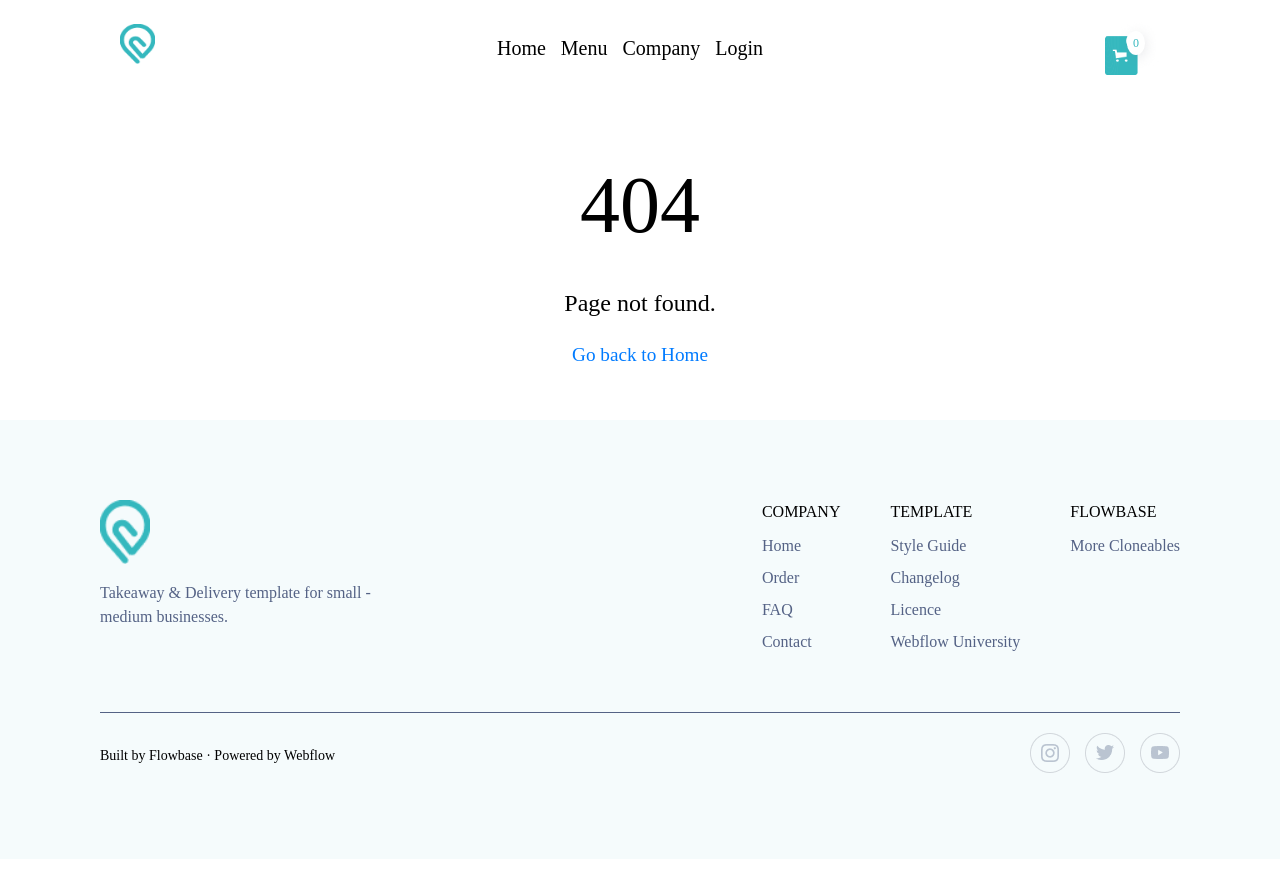
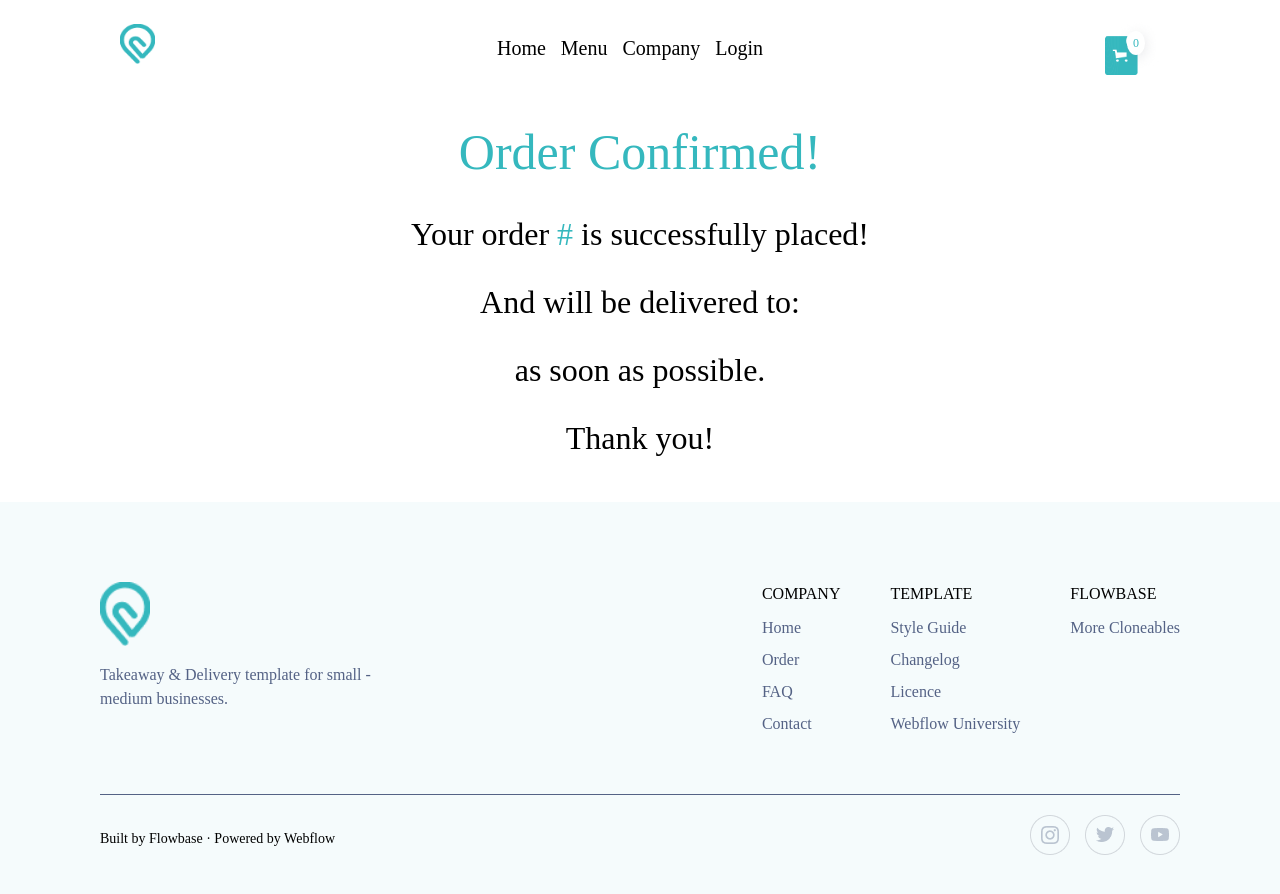
Before and after one commit to yulia-gomb/react-homeworks, a React (Vite) app: page /order-confirmation in a window 1280 px wide. Shown: the top 894 px of the page. Before the commit the page ends 859 px from the top, so only its background shows below. Built offline with nearby package versions, Linux system fonts and the light colour scheme.

Commit message:
feat-09: add order confirmation after placing the order

```diff
--- a/src/App.tsx
+++ b/src/App.tsx
@@ -10,6 +10,7 @@ import { selectCartCount } from "./store/cartSlice";
 import { useAppSelector } from "./store/hooks";
 import OrderPage from "./pages/orderPage/OrderPage";
 import ProtectedRoute from "./pages/ProtectedRoute";
+import OrderConfirmationPage from "./pages/orderConfirmationPage/OrderConfirmationPage";
 
 
 const App = () => {
@@ -26,6 +27,7 @@ const App = () => {
                     <Route element={<ProtectedRoute />}>
                         <Route path="/order" element={<OrderPage />} />
                     </Route>
+                    <Route path="/order-confirmation" element={<OrderConfirmationPage />} />
                     <Route path="*" element={<NotFoundPage />} />
                 </Routes>
             </main>
--- a/src/components/button/Button.css
+++ b/src/components/button/Button.css
@@ -10,8 +10,17 @@
     color: var(--color-white);
 }
 
+.button.primary:hover {
+    background-color: #546285;
+}
+
 .button.secondary {
     background-color: transparent;
     color: var(--color-black);
     border: 1px solid var(--color-grey);
 }
+
+.button.secondary:hover {
+    background-color: #546285;
+    color: var(--color-white);
+}
--- /dev/null
+++ b/src/pages/orderConfirmationPage/OrderConfirmationPage.css
@@ -0,0 +1,21 @@
+.confirmation-page {
+    text-align: center;
+    padding: 20px;
+}
+
+.confirmation-page h1 {
+    color: var(--color-blue);
+    font-size: 50px;
+    margin-bottom: 20px;
+}
+
+.confirmation-page p {
+    font-size: 2rem;
+    margin-bottom: 20px;
+}
+
+.confirmation-page span {
+    color: var(--color-blue);
+    font-size: 2rem;
+    margin-bottom: 20px;
+}
--- /dev/null
+++ b/src/pages/orderConfirmationPage/OrderConfirmationPage.tsx
@@ -0,0 +1,21 @@
+import './OrderConfirmationPage.css';
+import { useLocation } from "react-router-dom";
+
+
+const OrderConfirmationPage = () => {
+    const location = useLocation();
+    const { orderId, deliveryAddress } = location.state || {};
+
+    return (
+        <div className="confirmation-page">
+            <h1>Order Confirmed!</h1>
+            <p>Your order <span>#{orderId}</span> is successfully placed!</p>
+            <p>And will be delivered to:</p>
+            <span>{deliveryAddress}</span>
+            <p>as soon as possible.</p>
+            <p>Thank you!</p>
+        </div>
+    );
+};
+
+export default OrderConfirmationPage;
--- a/src/pages/orderPage/OrderPage.tsx
+++ b/src/pages/orderPage/OrderPage.tsx
@@ -1,7 +1,7 @@
 import './OrderPage.css';
 import { useSelector, useDispatch } from 'react-redux';
 import { RootState } from '../../store/store';
-import { removeFromCart, updateQuantity } from "../../store/cartSlice";
+import { removeFromCart, updateQuantity, clearCart } from "../../store/cartSlice";
 import Button from "../../components/button/Button";
 import React, { useState } from "react";
 import { useNavigate } from "react-router-dom";
@@ -11,8 +11,8 @@ const OrderPage = () => {
     const cartItems = useSelector((state: RootState) => state.cart.items);
     const [formData, setFormData] = useState({ street: '', house: '' });
     const [errors, setErrors] = useState({ street: '', house: '' });
-
     const dispatch = useDispatch();
+    const navigate = useNavigate();
 
     const handleQuantityChange = (id: string, quantity: number) => {
         dispatch(updateQuantity({ id, quantity }));
@@ -51,13 +51,17 @@ const OrderPage = () => {
         setErrors(newErrors);
 
         if (formIsValid) {
-            console.log('Order submitted:', formData);
-            alert("Order submitted successfully!");
-            setFormData({ street: '', house: '' });
+            const orderId = Math.floor(100000 + Math.random() * 900000);
+            dispatch(clearCart());
+            navigate("/order-confirmation", {
+                state: {
+                    orderId,
+                    deliveryAddress: `${formData.street}, ${formData.house}`,
+                },
+            });
         }
     };
 
-    const navigate = useNavigate();
     const handlePlaceAnOrderClick = (): void => {
         navigate("/menu");
     };
@@ -67,12 +71,11 @@ const OrderPage = () => {
             {cartItems.length === 0 ? (
                 <div>
                     <h1>Your cart is empty</h1>
-                    <Button label="Place an Order" onClick={handlePlaceAnOrderClick} variant="primary"/>
+                    <Button label="Place an Order" onClick={handlePlaceAnOrderClick} variant="primary" />
                 </div>
             ) : (
                 <>
                     <h1>Finish your order</h1>
-
                     <div className="order-items">
                         {cartItems.map((item) => (
                             <div key={item.id} className="order-item">
--- a/src/store/cartSlice.ts
+++ b/src/store/cartSlice.ts
@@ -42,14 +42,15 @@ const cartSlice = createSlice({
         removeFromCart(state, action: PayloadAction<string>) {
             state.items = state.items.filter(item => item.id !== action.payload);
         },
+        clearCart(state) {
+            state.items = [];
+        },
     },
 });
 
-export const { addToCart, updateQuantity, removeFromCart } = cartSlice.actions;
+export const { addToCart, updateQuantity, removeFromCart, clearCart } = cartSlice.actions;
 
 export const selectCartCount = (state: { cart: CartState }) =>
     state.cart.items.reduce((total, item) => total + item.quantity, 0);
 
-export const selectCartItems = (state: { cart: CartState }) => state.cart.items;
-
 export default cartSlice.reducer;
```
